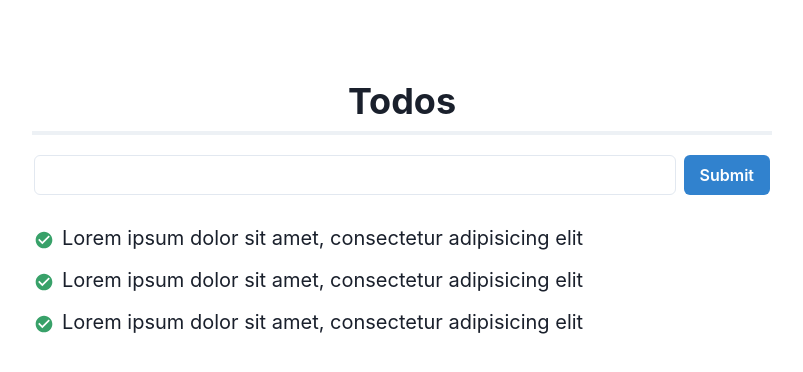
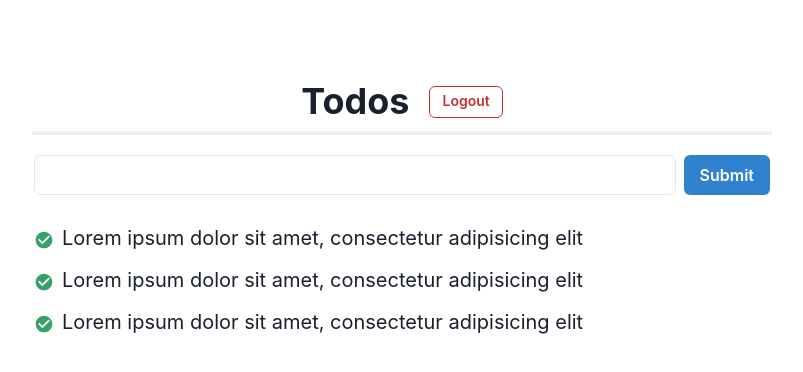
Before and after one commit to sandip-sadhukhan/todo-with-jwt-nextjs-django, a Next.js app in the folder frontend/: page / in a window 1280 px wide. Shown: the top 372 px of the page, without its empty margins (238-1041 px from the left). Built offline with nearby package versions, Linux system fonts and the light colour scheme.

Commit message:
add logout btn

```diff
--- a/frontend/pages/index.tsx
+++ b/frontend/pages/index.tsx
@@ -16,7 +16,13 @@ import { MdCheckCircle } from "react-icons/md";
 export default function Home() {
   return (
     <Container maxW="container.md" my={20} centerContent>
-      <Heading>Todos</Heading>
+      <HStack spacing={5}>
+        <Heading>Todos</Heading>
+        <Button variant="outline" colorScheme="red" size="sm">
+          Logout
+        </Button>
+      </HStack>
+
       <Divider borderWidth={2} backgroundColor="gray.900" my={2} />
 
       <VStack align="start" w="full" spacing={2} mt={3}>
```
